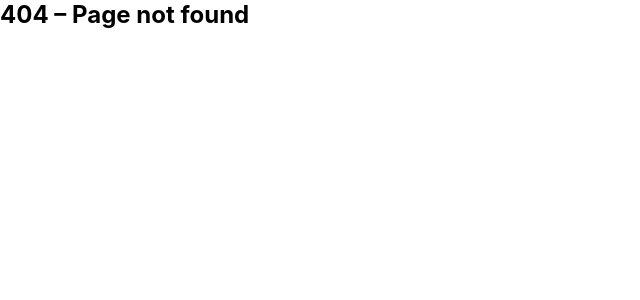
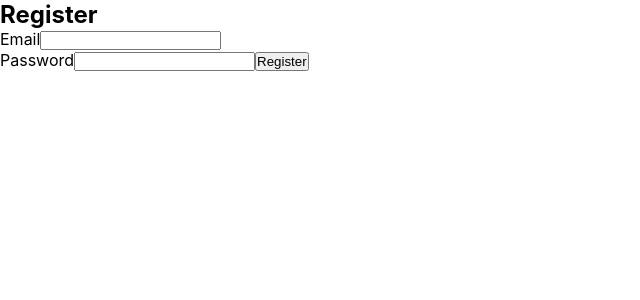
Before and after one commit to cse442-software-engineering-ub/f25-animalband, a React (Create React App) app: page /CSE442/2025-Fall/cse-442h/login in a window 1280 px wide. Before the commit this address had no page. Shown: the top 300 px of the page, without its empty margins (0-640 px from the left). Built offline with nearby package versions, Linux system fonts and the light colour scheme.

Commit message:
Basic framework for login (PHP, JS, router)

```diff
--- a/src/app/App.js
+++ b/src/app/App.js
@@ -6,6 +6,7 @@ import Forum from "./routes/forum/forum.js";
 import Looping from "./routes/looping/looping.js";
 import Stage from "./routes/stage/stage.js";
 import Register from "./routes/register/desktop_register.js";
+import Login from "./routes/login/desktop_login.js"
 import "../App.css";
 
 function NotFound() {
@@ -27,6 +28,7 @@ export default function App() {
           <Route path="/forum" element={<Forum />} />
           <Route path="*" element={<NotFound />} />
           <Route path="/register" element={<Register />} />
+          <Route path="/login" element={<Login />} />
         </Routes>
       </main>
     </BrowserRouter>
--- /dev/null
+++ b/src/app/routes/login/desktop_login.js
@@ -0,0 +1,55 @@
+import { useNavigate } from "react-router-dom";
+
+export default function Login() {
+  const navigate = useNavigate();
+
+  const handleRegister = async (e) => {
+    e.preventDefault();
+
+    const form = e.target.form;
+    const email = form["email"].value.trim();
+    const password = form["password"].value;
+
+    const postData = { email, password };
+
+    try {
+      const response = await fetch(
+        "https://aptitude.cse.buffalo.edu/CSE442/2025-Fall/cse-442h/php/login.php",
+        {
+          method: "POST",
+          headers: { "Content-Type": "application/json" },
+          body: JSON.stringify(postData),
+          credentials: "include",
+        }
+      );
+
+      if (!response.ok) {
+        throw new Error(`Request failed. Status ${response.status}`);
+      }
+
+      navigate("/");
+    } catch {
+      alert("Registration failed");
+    }
+  };
+
+  return (
+    <div className="login-page">
+      <h2>Register</h2>
+      <form>
+        <label>
+          Email
+          <input type="text" name="email" />
+        </label>
+        <br />
+        <label>
+          Password
+          <input type="password" name="password" />
+        </label>
+        <button type="button" onClick={handleRegister}>
+          Register
+        </button>
+      </form>
+    </div>
+  );
+}
```
Also changed, not shown: 1 other file (tests, documents, lock files or other folders).
